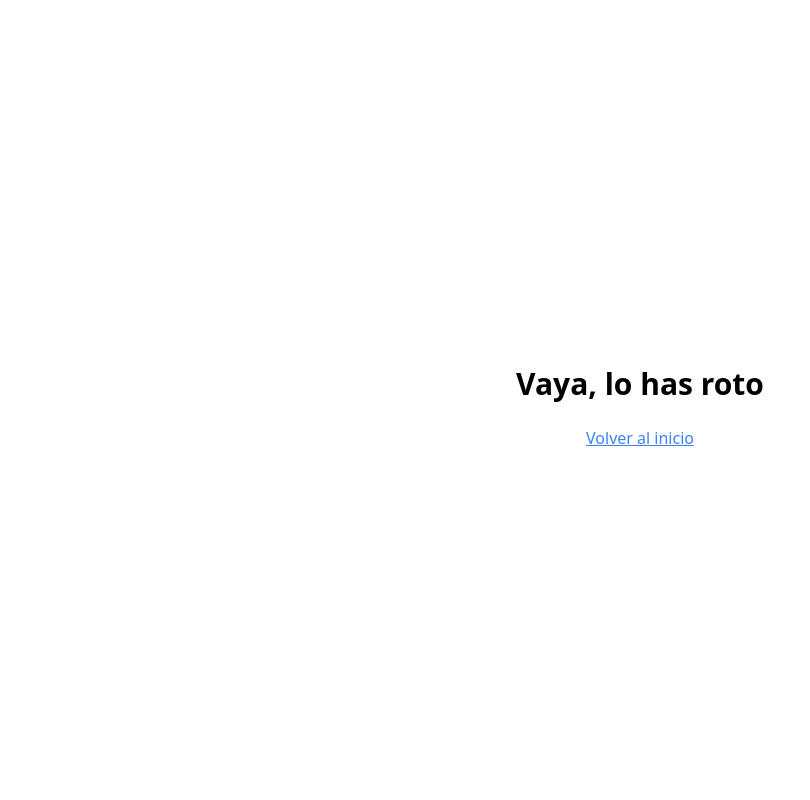
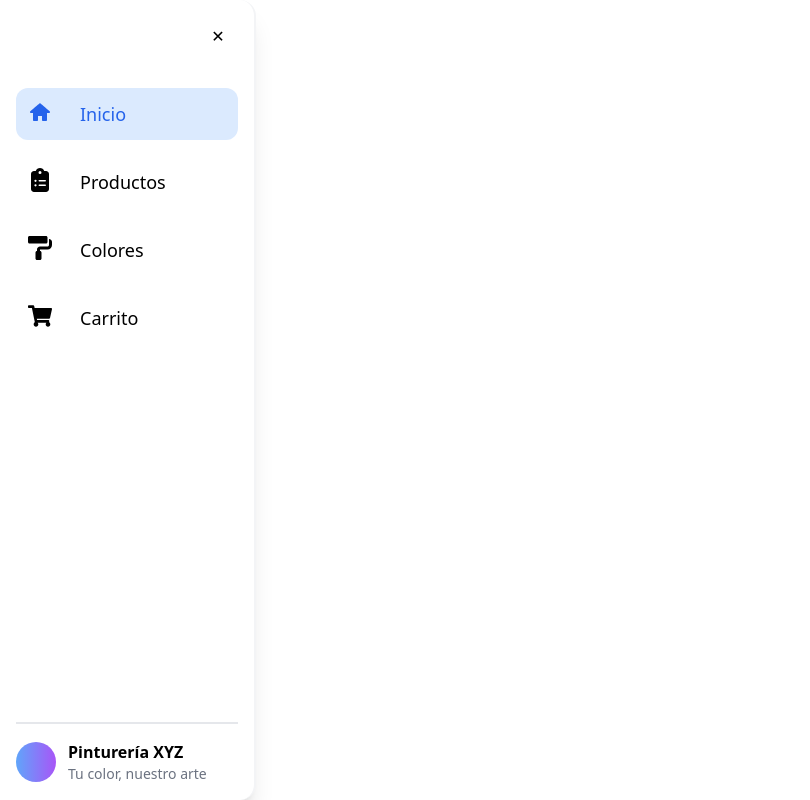
Before and after one commit to ineedoritos/pintureria-frontend, a React (Vite) app: page /test in a window 1280 px wide. Shown: the whole page, without its empty margins (0-810 px from the left). Built offline with nearby package versions, Linux system fonts and the light colour scheme.

Commit message:
nueva sidebar base

```diff
--- a/package.json
+++ b/package.json
@@ -14,6 +14,7 @@
     "jwt-decode": "^4.0.0",
     "react": "^19.0.0",
     "react-dom": "^19.0.0",
+    "react-icons": "^5.5.0",
     "react-router-dom": "^7.5.2"
   },
   "devDependencies": {
--- /dev/null
+++ b/src/components/Sidebar.jsx
@@ -0,0 +1,168 @@
+import { useState, useEffect } from 'react';
+import { TiHome  as Casita} from "react-icons/ti";
+import { FaClipboardList  as Productitos} from "react-icons/fa6";
+import { FaPaintRoller as Pinturita } from "react-icons/fa";
+import { FaShoppingCart as Carrito } from "react-icons/fa";
+
+
+
+
+
+// Estilos CSS personalizados para las animaciones
+const styles = `
+@keyframes slideIn {
+  from {
+    opacity: 0;
+    transform: translateX(-20px);
+  }
+  to {
+    opacity: 1;
+    transform: translateX(0);
+  }
+}
+
+@keyframes fadeIn {
+  from { opacity: 0; }
+  to { opacity: 1; }
+}
+
+.sidebar-transition {
+  transition: all 0.4s cubic-bezier(0.4, 0, 0.2, 1);
+}
+
+.menu-item-animation {
+  animation: slideIn 0.3s ease-out forwards;
+}
+
+.profile-text-animation {
+  animation: fadeIn 0.5s ease-in forwards;
+}
+
+.hamburger-line {
+  transition: all 0.3s ease;
+}
+
+.sidebar-open .hamburger-top {
+  transform: rotate(45deg) translateY(6px);
+}
+
+.sidebar-open .hamburger-middle {
+  opacity: 0;
+}
+
+.sidebar-open .hamburger-bottom {
+  transform: rotate(-45deg) translateY(-6px);
+}
+`;
+
+const Sidebar = () => {
+  const [isOpen, setIsOpen] = useState(true);
+  const [activeItem, setActiveItem] = useState('Inicio');
+  const [isMobile, setIsMobile] = useState(false);
+
+  const menuItems = [
+    { name: 'Inicio', icon: <Casita/>, link: '#' },
+    { name: 'Productos', icon:<Productitos/>, link: '#' },
+    { name: 'Colores', icon: <Pinturita/>, link: '#' },
+    { name: 'Carrito', icon: <Carrito/>, link: '#' },
+  ];
+
+  useEffect(() => {
+    const handleResize = () => {
+      setIsMobile(window.innerWidth < 768);
+      if (window.innerWidth >= 768) setIsOpen(true);
+    };
+
+    handleResize();
+    window.addEventListener('resize', handleResize);
+    return () => window.removeEventListener('resize', handleResize);
+  }, []);
+
+  return (
+    <>
+      <style>{styles}</style>
+
+      {/* Botón móvil */}
+      <button
+        onClick={() => setIsOpen(!isOpen)}
+        className={`md:hidden fixed top-4 left-4 z-50 p-2 rounded-lg bg-white shadow-lg ${
+          isOpen ? 'sidebar-open' : ''
+        }`}
+      >
+        <div className="w-6 space-y-1 h-6">
+
+        {isMobile && (isOpen ? '✕' : '→')}
+        </div>
+      </button>
+
+      <div className={`h-screen flex fixed z-40 ${isMobile ? 'left-0' : ''}`}>
+        <div
+          className={`sidebar-transition h-full bg-white shadow-xl rounded-r-2xl p-4 flex flex-col border-r-2 border-gray-100 ${
+            isOpen ? 'w-64' : 'w-20'
+          } ${isMobile && !isOpen ? '-translate-x-full' : ''}`}
+        >
+          <button
+            onClick={() => setIsOpen(!isOpen)}
+            className="self-end p-2 rounded-full hover:bg-gray-100 transition-colors aspect-square w-10 h-10"
+          >
+            <div className="transform transition-transform duration-300 ">
+            {!isMobile && (isOpen ? '✕' : '→')}
+            </div>
+          </button>
+
+
+          <nav className="mt-8 flex-1">
+            <ul className="space-y-4">
+              {menuItems.map((item, index) => (
+                <li
+                  key={item.name}
+                  className="menu-item-animation"
+                  style={{ animationDelay: `${index * 0.1}s` }}
+                >
+                  <a
+                    href={item.link}
+                    onClick={() => setActiveItem(item.name)}
+                    className={`flex ${isOpen ? 'justify-start' : 'justify-center'} p-3 rounded-xl transition-all duration-200 ${
+                      activeItem === item.name
+                        ? 'bg-blue-100 text-blue-600'
+                        : 'hover:bg-gray-100'
+                    }`}
+                  >
+                    <span className={`text-2xl min-w-[40px] ${!isOpen ? 'ml-7' : 'ml-0'}`}>{item.icon}</span>
+                    <span
+                      className={`ml-3 text-lg font-medium overflow-hidden ${
+                        isOpen
+                          ? 'opacity-100 w-auto transition-opacity delay-100'
+                          : 'opacity-0 w-0 transition-opacity'
+                      }`}
+                    >
+                      {item.name}
+                    </span>
+                  </a>
+                </li>
+              ))}
+            </ul>
+          </nav>
+
+          <div className="mt-auto border-t-2 pt-4">
+            <div className="flex items-center">
+              <div className="h-10 w-10 bg-gradient-to-r from-blue-400 to-purple-500 rounded-full aspect-square" />
+              <div
+                className={`ml-3 ${
+                  isOpen
+                    ? 'opacity-100 max-w-full'
+                    : 'opacity-0 max-w-0'
+                } transition-all duration-300 delay-150 overflow-hidden`}
+              >
+                <p className="font-semibold whitespace-nowrap">Pinturería XYZ</p>
+                <p className="text-sm text-gray-500">Tu color, nuestro arte</p>
+              </div>
+            </div>
+          </div>
+        </div>
+      </div>
+    </>
+  );
+};
+
+export default Sidebar;
--- a/src/routes/publicRoutes.jsx
+++ b/src/routes/publicRoutes.jsx
@@ -6,11 +6,17 @@ import ProductDetail from "../components/Product";
 import Layout from "../components/Layout";
 import ProtectedRoute from "../guards/ProtectedRoute"; // Asegúrate de importarlo
 import { ROUTES, ROLES } from "../constants"; // Importamos ROLES también
+import Sidebar from "../components/Sidebar";
 
 export const publicRoutes = [
   {
     path: ROUTES.HOME,
     element: <App />,
+  },
+
+  {
+    path: "/test",
+    element: <Sidebar />,
   },
   {
     path: ROUTES.LOGIN,
```
Also changed, not shown: 1 other file (tests, documents, lock files or other folders).
